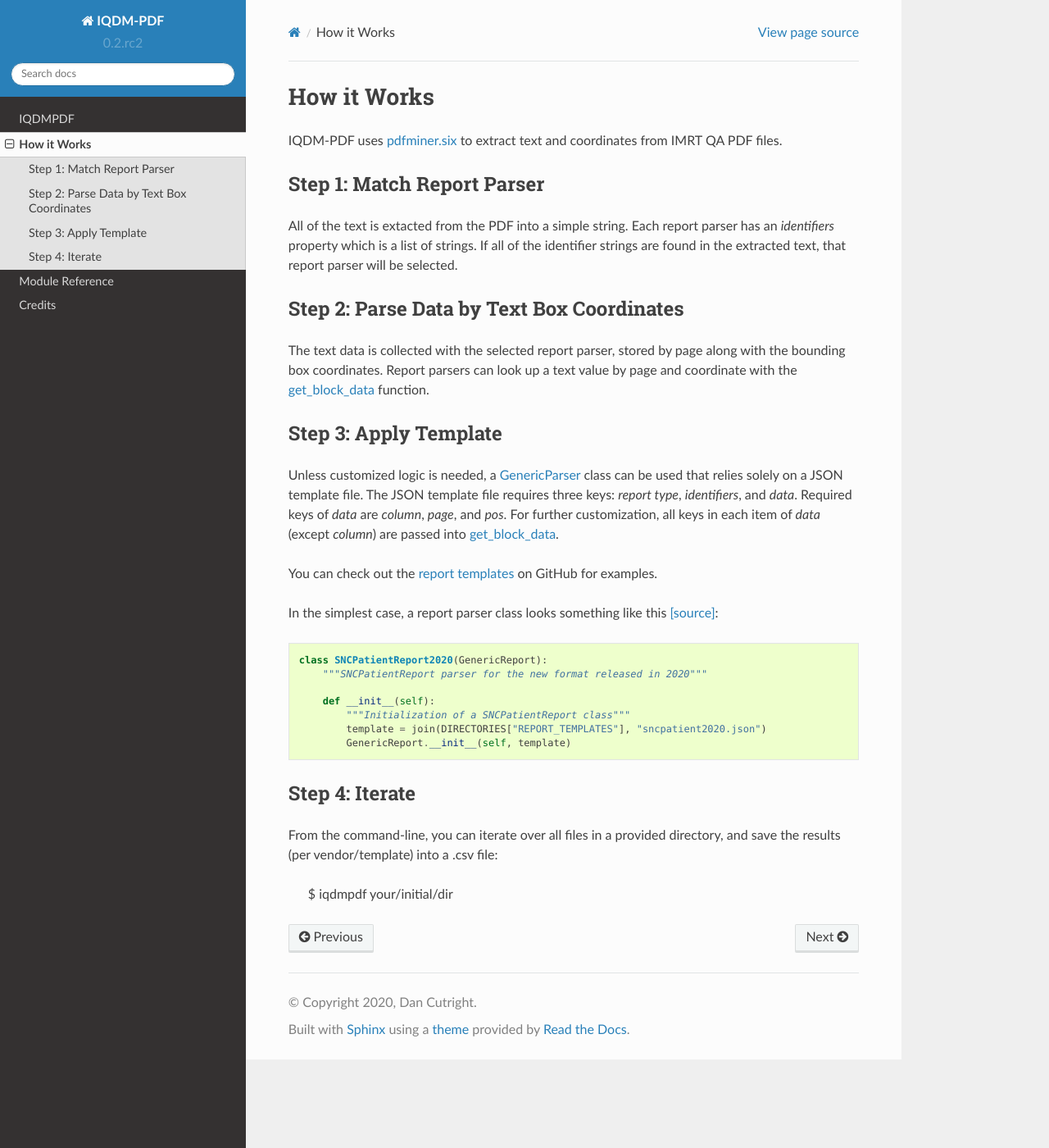
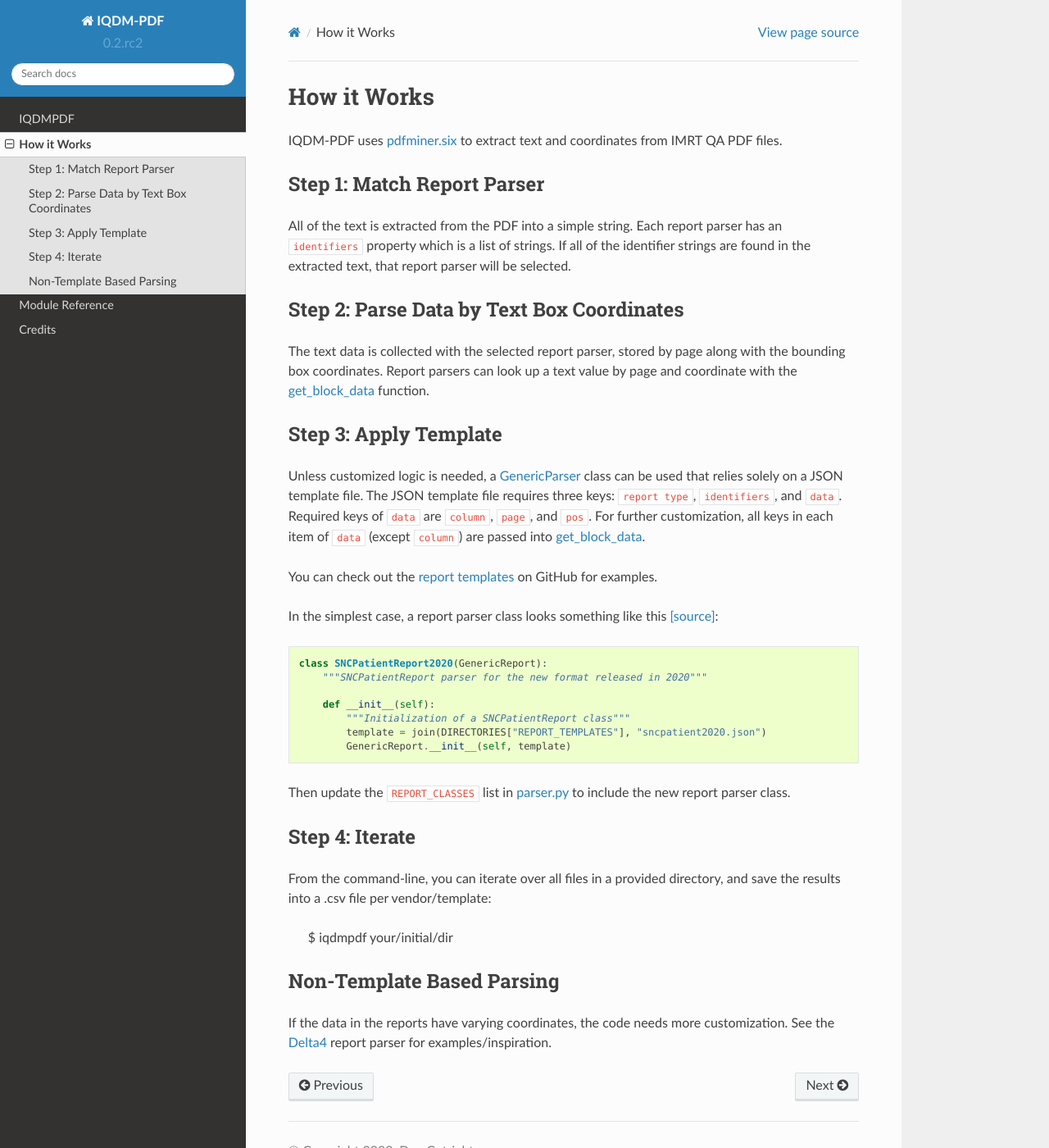
Before and after one commit to IQDM/IQDM-PDF, a Sphinx documentation site: the page built from docs/source/methods.rst, in a window 1280 px wide and 1400 px high. Shown: the whole window at 82% size. Built offline with Sphinx 7.4.7 and the Read the Docs theme 2.0.0, drawn with Linux system fonts in a browser that asks for light colours.

Commit message:
typos, tweaks, comment removals

```diff
--- a/docs/source/methods.rst
+++ b/docs/source/methods.rst
@@ -7,8 +7,8 @@
 
 Step 1: Match Report Parser
 ============================
-All of the text is extacted from the PDF into a simple string. Each report
-parser has an `identifiers` property which is a list of strings. If all of
+All of the text is extracted from the PDF into a simple string. Each report
+parser has an ``identifiers`` property which is a list of strings. If all of
 the identifier strings are found in the extracted text, that report parser
 will be selected.
 
@@ -23,9 +23,9 @@
 ======================
 Unless customized logic is needed, a `GenericParser <https://iqdm-pdf.readthedocs.io/en/latest/iqdmpdf.html#module-IQDMPDF.parsers.generic>`__
 class can be used that relies solely on a JSON template file. The JSON
-template file requires three keys: `report type`, `identifiers`, and `data`.
-Required keys of `data` are `column`, `page`, and `pos`. For further
-customization, all keys in each item of `data` (except `column`) are passed
+template file requires three keys: ``report type``, ``identifiers``, and ``data``.
+Required keys of ``data`` are ``column``, ``page``, and ``pos``. For further
+customization, all keys in each item of ``data`` (except ``column``) are passed
 into `get_block_data <https://iqdm-pdf.readthedocs.io/en/latest/iqdmpdf.html#IQDMPDF.pdf_reader.CustomPDFReader.get_block_data>`__.
 
 You can check out the `report templates <https://github.com/IQDM/IQDM-PDF/tree/master/IQDMPDF/report_templates>`__
@@ -44,9 +44,19 @@
             GenericReport.__init__(self, template)
 
 
+Then update the ``REPORT_CLASSES`` list in `parser.py <https://iqdm-pdf.readthedocs.io/en/latest/_modules/IQDMPDF/parsers/parser.html>`__
+to include the new report parser class.
+
 Step 4: Iterate
 ===============
 From the command-line, you can iterate over all files in a provided directory,
-and save the results (per vendor/template) into a .csv file:
+and save the results into a .csv file per vendor/template:
 
     $ iqdmpdf your/initial/dir
+
+
+Non-Template Based Parsing
+==========================
+If the data in the reports have varying coordinates, the code needs more
+customization. See the `Delta4 <https://iqdm-pdf.readthedocs.io/en/latest/_modules/IQDMPDF/parsers/delta4.html#Delta4Report>`__
+report parser for examples/inspiration.
```
Also changed, not shown: 1 other file.
